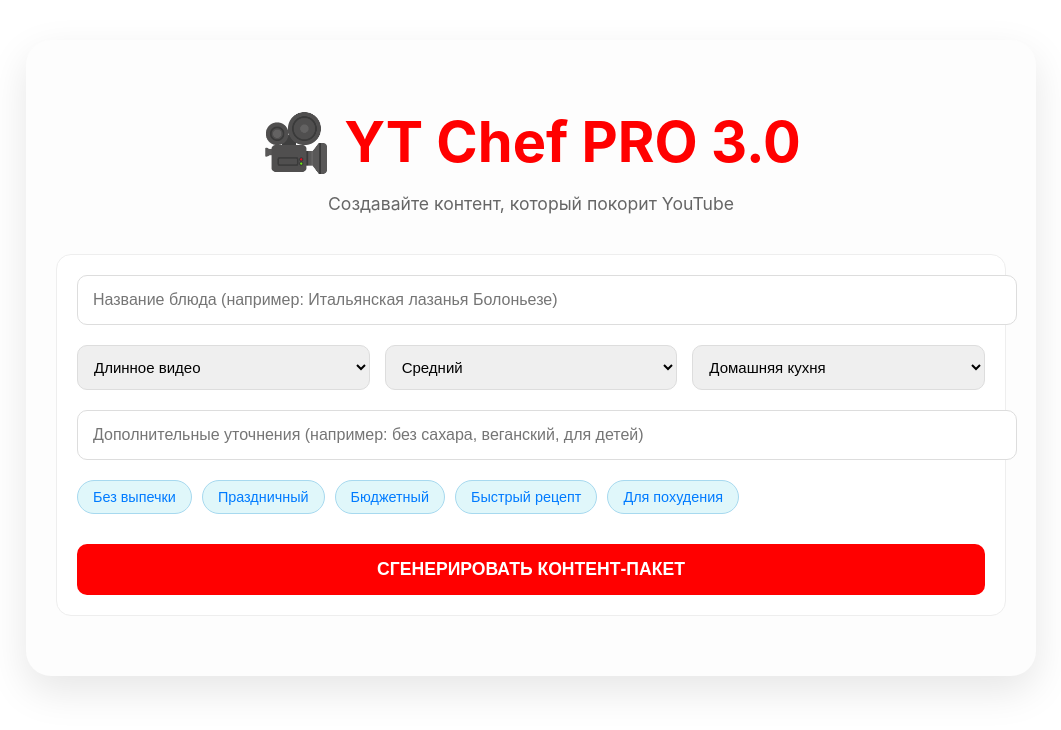
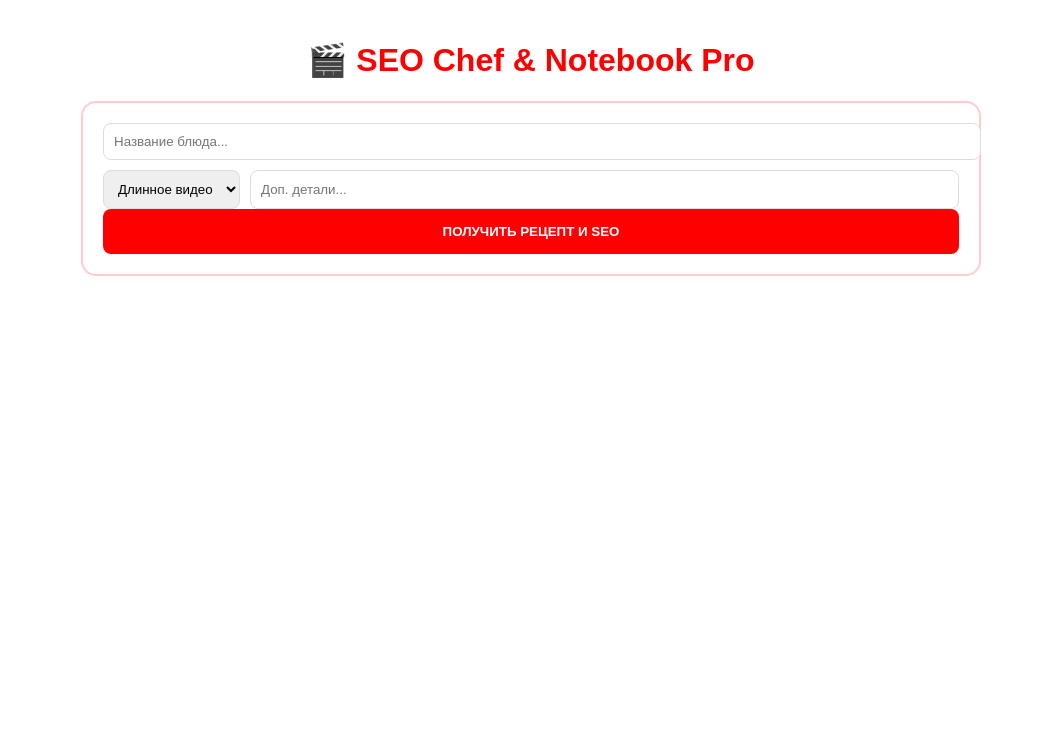
Before and after one commit to ia31072025-ops/food-content, a React (Create React App) app: page / in a window 1280 px wide. Shown: the top 730 px of the page, without its empty margins (109-1170 px from the left). Built offline with nearby package versions, Linux system fonts and the light colour scheme.

Commit message:
final: full system with SEO, baking logic, and notebook

```diff
--- a/src/App.tsx
+++ b/src/App.tsx
@@ -1,174 +1,111 @@
-import React, { useState } from 'react';
+import React, { useState, useEffect } from 'react';
 
 function App() {
   const [dish, setDish] = useState('');
   const [type, setType] = useState('Длинное видео');
   const [level, setLevel] = useState('Средний');
-  const [format, setFormat] = useState('Домашняя кухня');
   const [extra, setExtra] = useState('');
   const [data, setData] = useState<any>(null);
   const [loading, setLoading] = useState(false);
+  const [notebook, setNotebook] = useState<any[]>([]);
 
-  const handleTagClick = (tag: string) => {
-    setExtra(prev => prev.includes(tag) ? prev : (prev ? `${prev}, ${tag}` : tag));
-  };
+  // Загружаем сохраненное из памяти при открытии сайта
+  useEffect(() => {
+    const saved = localStorage.getItem('my_chef_notebook');
+    if (saved) setNotebook(JSON.parse(saved));
+  }, []);
+
+  // Сохраняем в память при каждом изменении блокнота
+  useEffect(() => {
+    localStorage.setItem('my_chef_notebook', JSON.stringify(notebook));
+  }, [notebook]);
 
   const generate = async () => {
     if (!dish) return;
-    setData(null);
+    setData(null); // Очищаем старый рецепт
     setLoading(true);
-
     try {
       const res = await fetch('https://food-backend-ai.onrender.com/generate', {
         method: 'POST',
         headers: { 'Content-Type': 'application/json' },
-        body: JSON.stringify({ dish, type, level, channelFormat: format, additional: extra })
+        body: JSON.stringify({ dish, type, level, additional: extra })
       });
       const result = await res.json();
       setData(result);
     } catch (e) {
-      alert('Ошибка при генерации контента. Проверьте подключение или логи сервера.');
+      alert('Ошибка');
     } finally {
       setLoading(false);
     }
   };
 
-  const copy = (text: string) => {
-    navigator.clipboard.writeText(text);
-    alert('Текст скопирован!');
+  const saveToNotebook = () => {
+    const linkInput = document.getElementById('note_link') as HTMLInputElement;
+    const newEntry = {
+      id: Date.now(),
+      title: data.recipe.title,
+      link: linkInput.value || 'Нет ссылки',
+      date: new Date().toLocaleDateString()
+    };
+    setNotebook([newEntry, ...notebook]);
+    linkInput.value = '';
+    alert('Сохранено в блокнот!');
   };
 
   return (
-    <div style={{ maxWidth: '950px', margin: '40px auto', padding: '30px', backgroundColor: '#fdfdfd', borderRadius: '25px', boxShadow: '0 15px 40px rgba(0,0,0,0.1)' }}>
-      <header style={{ textAlign: 'center', marginBottom: '40px' }}>
-        <h1 style={{ color: '#FF0000', fontSize: '3.5rem', marginBottom: '10px' }}>🎥 YT Chef PRO 3.0</h1>
-        <p style={{ color: '#666', fontSize: '1.1rem' }}>Создавайте контент, который покорит YouTube</p>
-      </header>
+    <div style={{ maxWidth: '900px', margin: 'auto', padding: '20px', fontFamily: 'sans-serif' }}>
+      <h1 style={{ textAlign: 'center', color: 'red' }}>🎬 SEO Chef & Notebook Pro</h1>
 
-      <div style={{ display: 'grid', gap: '20px', marginBottom: '30px', padding: '20px', border: '1px solid #eee', borderRadius: '15px', backgroundColor: '#fff' }}>
-        <input
-          placeholder="Название блюда (например: Итальянская лазанья Болоньезе)"
-          value={dish}
-          onChange={e => setDish(e.target.value)}
-          style={inputStyle}
-        />
-
-        <div style={{ display: 'flex', gap: '15px' }}>
-          <select value={type} onChange={e => setType(e.target.value)} style={selectStyle}>
-            <option>Длинное видео</option>
-            <option>Shorts / Reels</option>
-          </select>
-          <select value={level} onChange={e => setLevel(e.target.value)} style={selectStyle}>
-            <option>Простой</option>
-            <option>Средний</option>
-            <option>Сложный</option>
-            <option>Для профи</option>
-          </select>
-          <select value={format} onChange={e => setFormat(e.target.value)} style={selectStyle}>
-            <option>Домашняя кухня</option>
-            <option>Кондитерская</option>
-            <option>Фуд-блог</option>
-            <option>ASMR</option>
-            <option>Авторская кухня</option>
-          </select>
-        </div>
-
-        <input
-          placeholder="Дополнительные уточнения (например: без сахара, веганский, для детей)"
-          value={extra}
-          onChange={e => setExtra(e.target.value)}
-          style={inputStyle}
-        />
-
-        <div style={{ display: 'flex', gap: '10px', flexWrap: 'wrap', marginBottom: '10px' }}>
-          <TagButton onClick={() => handleTagClick('без выпечки')}>Без выпечки</TagButton>
-          <TagButton onClick={() => handleTagClick('праздничный')}>Праздничный</TagButton>
-          <TagButton onClick={() => handleTagClick('бюджетный')}>Бюджетный</TagButton>
-          <TagButton onClick={() => handleTagClick('быстрый')}>Быстрый рецепт</TagButton>
-          <TagButton onClick={() => handleTagClick('для похудения')}>Для похудения</TagButton>
-        </div>
-
-        <button
-          onClick={generate}
-          disabled={loading}
-          style={btnPrimaryStyle}
-        >
-          {loading ? 'Создаем SEO-шедевр...' : 'СГЕНЕРИРОВАТЬ КОНТЕНТ-ПАКЕТ'}
-        </button>
-      </div>
-
-      {loading && (
-        <div style={{ textAlign: 'center', padding: '50px', color: '#555' }}>
-          <div style={{ fontSize: '3rem', marginBottom: '15px' }}>👨‍🍳</div>
-          <p style={{ fontSize: '1.2rem' }}>Наш AI-шеф готовит вам нечто особенное...</p>
+      {/* КАРТОЧКИ БЛОКНОТА */}
+      {notebook.length > 0 && (
+        <div style={{ background: '#f9f9f9', padding: '20px', borderRadius: '15px', marginBottom: '20px', border: '1px solid #ddd' }}>
+          <h3>📒 Сохраненное ({notebook.length})</h3>
+          <div style={{ display: 'grid', gridTemplateColumns: '1fr 1fr', gap: '10px' }}>
+            {notebook.map(n => (
+              <div key={n.id} style={{ background: '#fff', padding: '10px', borderRadius: '8px', border: '1px solid #eee' }}>
+                <strong>{n.title}</strong><br/>
+                <small>{n.date}</small><br/>
+                {n.link !== 'Нет ссылки' && <a href={n.link} target="_blank" style={{ fontSize: '12px' }}>🔗 Ссылка</a>}
+                <button onClick={() => setNotebook(notebook.filter(x => x.id !== n.id))} style={{ color: 'red', border: 'none', background: 'none', cursor: 'pointer', float: 'right' }}>Удалить</button>
+              </div>
+            ))}
+          </div>
         </div>
       )}
 
-      {data && !loading && (
-        <div style={{ display: 'flex', flexDirection: 'column', gap: '30px', animation: 'fadeIn 0.6s ease-out' }}>
+      {/* ОСНОВНОЙ ГЕНЕРАТОР */}
+      <div style={{ background: '#fff', padding: '20px', borderRadius: '15px', border: '2px solid #ff000033' }}>
+        <input placeholder="Название блюда..." value={dish} onChange={e => setDish(e.target.value)} style={inputStyle} />
+        <div style={{ display: 'flex', gap: '10px', marginTop: '10px' }}>
+            <select value={type} onChange={e => setType(e.target.value)} style={selectStyle}>
+                <option>Длинное видео</option>
+                <option>Shorts / Reels</option>
+            </select>
+            <input placeholder="Доп. детали..." value={extra} onChange={e => setExtra(e.target.value)} style={inputStyle} />
+        </div>
+        <button onClick={generate} disabled={loading} style={btnStyle}>{loading ? 'Генерируем пакет...' : 'ПОЛУЧИТЬ РЕЦЕПТ И SEO'}</button>
+      </div>
 
-          <section style={cardStyle}>
-            <h2 style={{ color: '#d32f2f', marginBottom: '20px' }}>👨‍🍳 Рецепт: {data.recipe.title}</h2>
-            <p style={{ marginBottom: '15px' }}><b>⏱ Время:</b> {data.recipe.time} | <b>📊 Сложность:</b> {data.recipe.difficulty}</p>
-            <h3 style={{ color: '#444', marginBottom: '10px' }}>🛒 Ингредиенты:</h3>
-            <ul style={{ listStyleType: 'disc', marginLeft: '20px', marginBottom: '20px' }}>
-              {data.recipe.ingredients.map((ing: string, i: number) => <li key={i} style={{ marginBottom: '5px' }}>{ing}</li>)}
-            </ul>
-            <h3 style={{ color: '#444', marginBottom: '10px' }}>📝 Пошаговое приготовление:</h3>
-            {data.recipe.steps.map((s: string, i: number) => <p key={i} style={{ marginBottom: '10px', lineHeight: '1.6' }}><b>{i+1}.</b> {s}</p>)}
-          </section>
+      {/* ВЫВОД РЕЗУЛЬТАТА */}
+      {data && (
+        <div style={{ marginTop: '30px', padding: '25px', background: '#fff', borderRadius: '15px', boxShadow: '0 5px 15px rgba(0,0,0,0.1)' }}>
+          <h2>{data.recipe.title}</h2>
 
-          <section style={cardStyle}>
-            <h2 style={{ color: '#1976d2', marginBottom: '20px' }}>🎥 YouTube Оптимизация</h2>
-            <h3 style={{ color: '#444', marginBottom: '10px' }}>📌 Лучшие заголовки (кликните, чтобы скопировать):</h3>
-            {data.youtube.titles.map((t: string, i: number) => (
-              <div key={i} onClick={() => copy(t)} style={copyBox}>{t}</div>
-            ))}
-            {data.youtube.timestamps && data.youtube.timestamps.length > 0 && type === 'Длинное видео' && (
-              <>
-                <h3 style={{ color: '#444', marginTop: '20px', marginBottom: '10px' }}>🕒 Тайм-коды:</h3>
-                <pre style={preBox}>{data.youtube.timestamps.join('\n')}</pre>
-              </>
-            )}
-            <h3 style={{ color: '#444', marginTop: '20px', marginBottom: '10px' }}>📝 SEO Описание:</h3>
-            <pre style={preBox}>{data.youtube.description}</pre>
-            <button onClick={() => copy(data.youtube.description)} style={btnPrimaryStyle}>Скопировать описание целиком</button>
-            <h3 style={{ color: '#444', marginTop: '20px', marginBottom: '10px' }}>🏷 SEO Теги:</h3>
-            <p style={preBox}>{data.youtube.tags}</p>
-            <h3 style={{ color: '#444', marginTop: '20px', marginBottom: '10px' }}>#️⃣ Хэштеги:</h3>
-            <p style={preBox}>{data.youtube.hashtags}</p>
-          </section>
+          <div style={{ background: '#e6f7ff', padding: '15px', borderRadius: '10px', marginBottom: '20px' }}>
+            <input id="note_link" placeholder="Вставь любую ссылку для сохранения" style={inputStyle} />
+            <button onClick={saveToNotebook} style={{ ...btnStyle, background: '#1890ff', marginTop: '10px' }}>💾 СОХРАНИТЬ В БЛОКНОТ</button>
+          </div>
 
-          <section style={cardStyle}>
-            <h2 style={{ color: '#388e3c', marginBottom: '20px' }}>📱 Соцсети</h2>
-            <div style={{ display: 'grid', gridTemplateColumns: '1fr 1fr', gap: '20px' }}>
-              <div>
-                <h3 style={{ color: '#444', marginBottom: '10px' }}>Telegram</h3>
-                <div onClick={() => copy(data.social.telegram)} style={copyBox}>{data.social.telegram}</div>
-              </div>
-              <div>
-                <h3 style={{ color: '#444', marginBottom: '10px' }}>ВКонтакте</h3>
-                <div onClick={() => copy(data.social.vk)} style={copyBox}>{data.social.vk}</div>
-              </div>
-            </div>
-          </section>
+          <p><strong>Ингредиенты:</strong> {data.recipe.ingredients.join(', ')}</p>
+          <p><strong>Описание:</strong> {data.youtube.description}</p>
         </div>
       )}
     </div>
   );
 }
 
-const inputStyle = { padding: '15px', borderRadius: '10px', border: '1px solid #ddd', fontSize: '16px', width: '100%' };
-const selectStyle = { flex: 1, padding: '12px', borderRadius: '10px', border: '1px solid #ddd', fontSize: '15px' };
-const btnPrimaryStyle = { padding: '15px', background: '#FF0000', color: '#fff', border: 'none', borderRadius: '10px', fontWeight: 'bold', fontSize: '1.1rem', cursor: 'pointer', transition: 'background-color 0.3s ease' };
-const TagButton = ({ children, onClick }: { children: React.ReactNode, onClick: () => void }) => (
-  <button onClick={onClick} style={{ padding: '8px 15px', background: '#e0f7fa', color: '#007bff', border: '1px solid #a7d9ef', borderRadius: '20px', cursor: 'pointer', fontSize: '0.9rem', whiteSpace: 'nowrap', transition: 'background-color 0.2s' }}>
-    {children}
-  </button>
-);
-
-const cardStyle = { padding: '30px', border: '1px solid #eee', borderRadius: '18px', marginBottom: '30px', backgroundColor: '#fff', boxShadow: '0 8px 25px rgba(0,0,0,0.08)' };
-const copyBox = { padding: '15px', background: '#f8f9fa', border: '1px dashed #007bff', borderRadius: '10px', cursor: 'pointer', marginBottom: '10px', fontSize: '15px', lineHeight: '1.5' };
-const preBox = { whiteSpace: 'pre-wrap' as const, background: '#f1f3f5', padding: '20px', borderRadius: '12px', fontSize: '14px', lineHeight: '1.7', color: '#333' };
+const inputStyle = { width: '100%', padding: '10px', borderRadius: '8px', border: '1px solid #ddd' };
+const selectStyle = { padding: '10px', borderRadius: '8px', border: '1px solid #ddd' };
+const btnStyle = { width: '100%', padding: '15px', background: 'red', color: 'white', border: 'none', borderRadius: '8px', cursor: 'pointer', fontWeight: 'bold' };
 
 export default App;
```
Also changed, not shown: food-app-server/server.js (+16 -73 lines).
